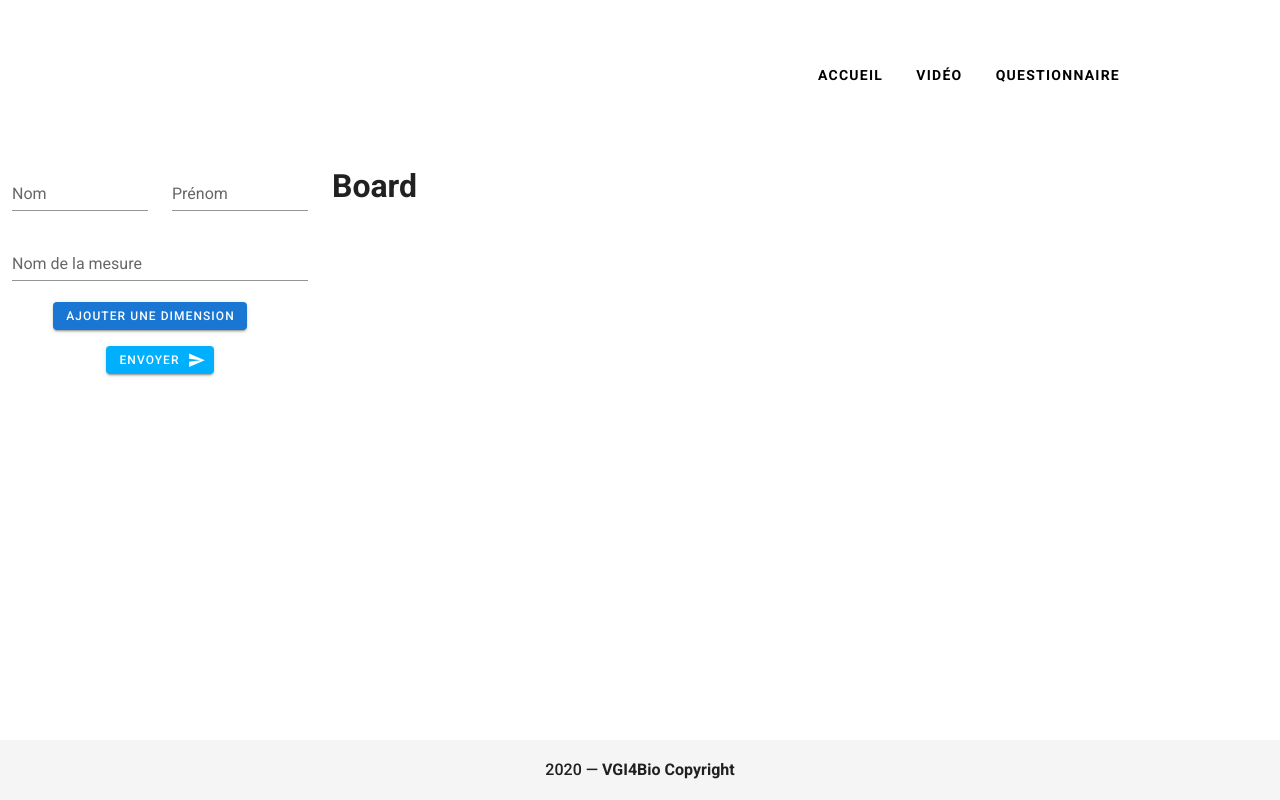
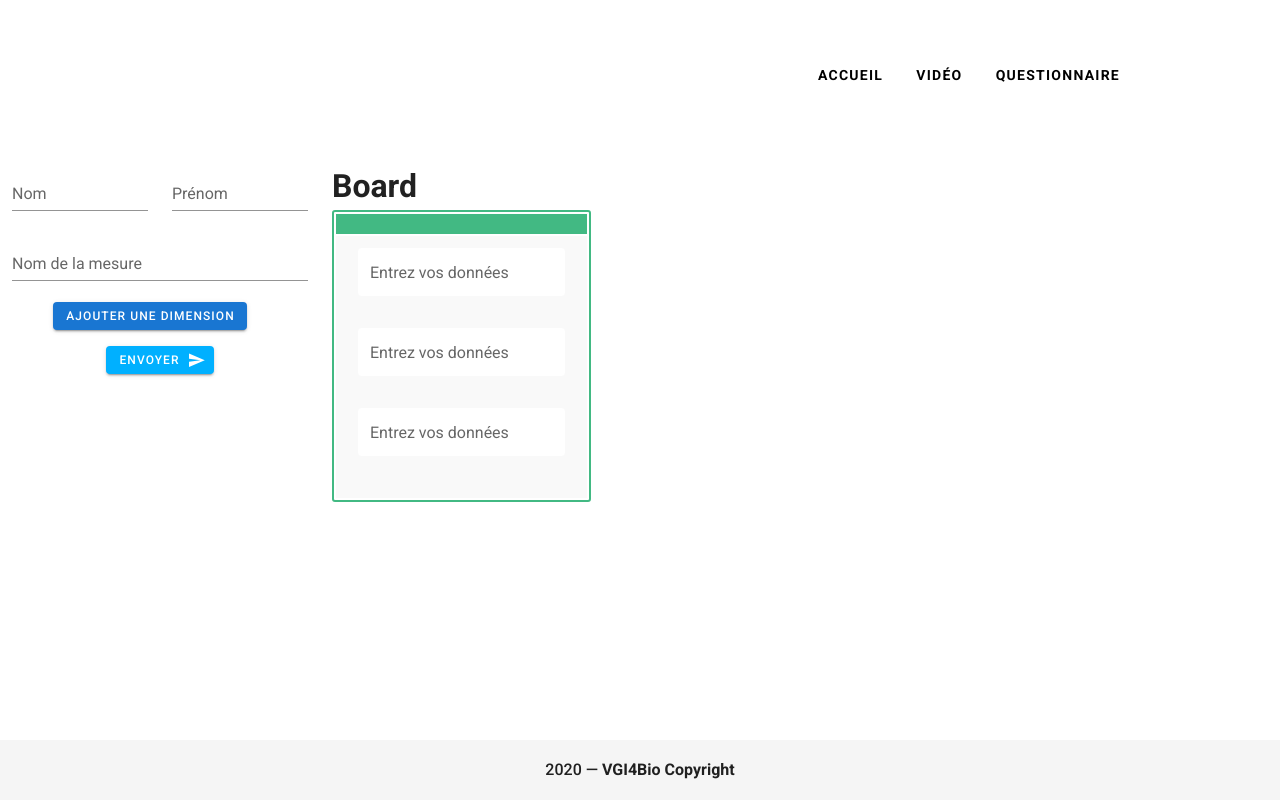
Before and after one commit to constantinfite/vgi-4-bio, a Vue app in the folder client/: page / in a window 1280 px wide. Built offline with nearby package versions, Linux system fonts and the light colour scheme.

Commit message:
add text fields

```diff
--- a/client/src/components/Board.vue
+++ b/client/src/components/Board.vue
@@ -5,9 +5,6 @@
     <!-- Board -->
     <table>
       <thead>
-        <!-- do a th for dimension with a for loop -->
-        <!-- do a tr for levels with a for loop inside th -->
-        <!-- do th dfor Mesure -->
         <th v-for="(data, i) in datas" :key="i">
           {{ data.value | capitalize }}
 
@@ -24,6 +21,30 @@
       </thead>
       <tbody>
         <!-- fill of jtext fields -->
+
+        <span v-for="(data, i) in datas" :key="i">
+          <td v-for="(level, j) in datas[i].level" :key="j">
+            <tr v-for="k in 3" :key="k">
+              <v-text-field
+                label="Entrez vos données"
+                single-line
+                solo
+                flat
+              ></v-text-field>
+            </tr>
+          </td>
+        </span>
+
+        <td>
+          <tr v-for="k in 3" :key="k">
+            <v-text-field
+              label="Entrez vos données"
+              single-line
+              solo
+              flat
+            ></v-text-field>
+          </tr>
+        </td>
       </tbody>
     </table>
   </div>
@@ -68,4 +89,30 @@ export default {
 .level {
   border: solid;
 }
+
+table {
+  border: 2px solid #42b983;
+  border-radius: 3px;
+  background-color: #fff;
+}
+
+th {
+  background-color: #42b983;
+  color: rgba(255, 255, 255, 0.66);
+  cursor: pointer;
+  -webkit-user-select: none;
+  -moz-user-select: none;
+  -ms-user-select: none;
+  user-select: none;
+}
+
+td {
+  background-color: #f9f9f9;
+}
+
+th,
+td {
+  min-width: 120px;
+  padding: 10px 20px;
+}
 </style>
```
